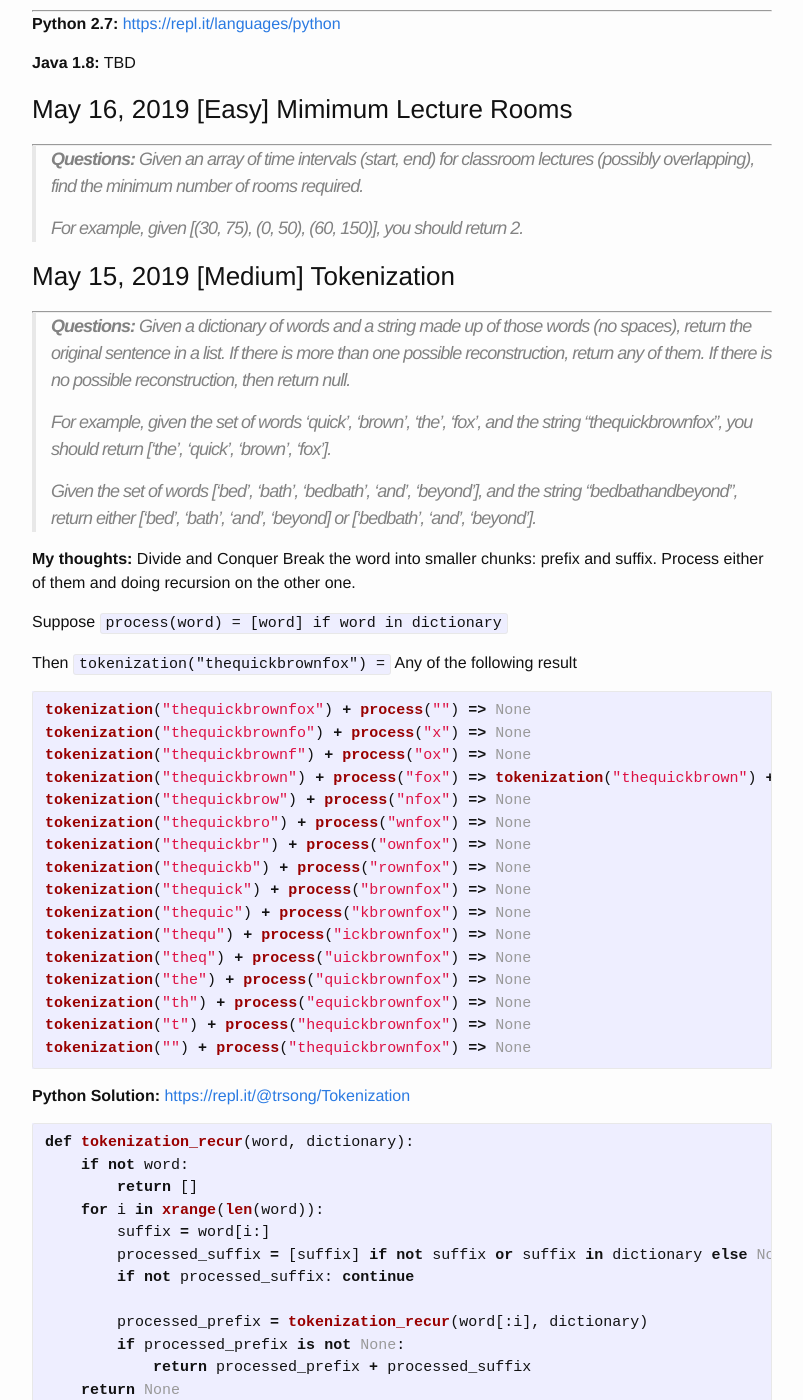
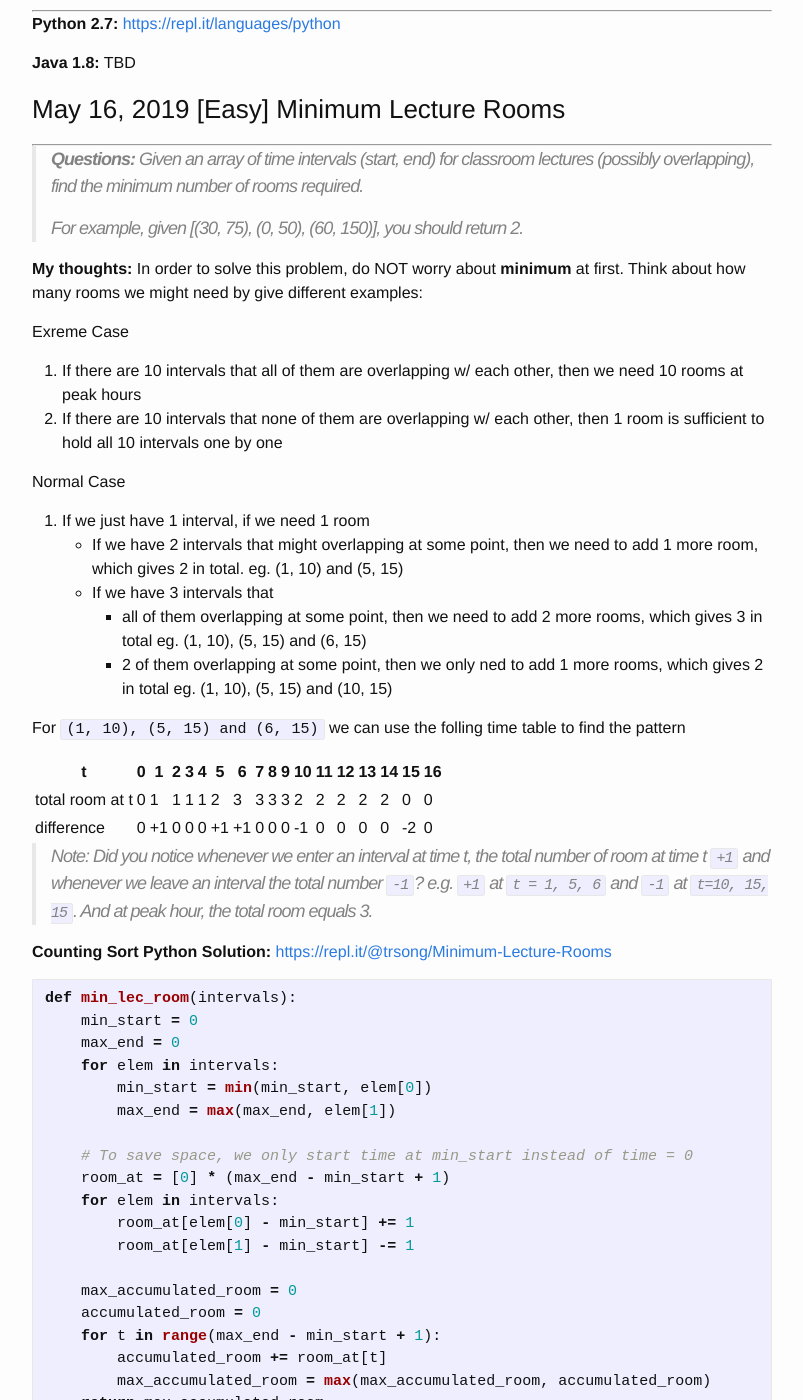
Before and after one commit to trsong/trsong.github.io, a Jekyll site: the page built from _posts/2019-04-30-DailyQuestions.md, in a window 1280 px wide and 1400 px high, scrolled down 778 px. Shown: the whole window, without its empty margins (238-1041 px from the left). Built offline with Jekyll 4.4.1, drawn with Linux system fonts in a browser that asks for light colours; some of the changed text lies outside the part shown.

````diff
--- a/_posts/2019-04-30-DailyQuestions.md
+++ b/_posts/2019-04-30-DailyQuestions.md
@@ -90,11 +90,119 @@ Explanation: Another possible reconstruction is ["JFK","SFO","ATL","JFK","ATL","
 
 -->
 
-### May 16, 2019 \[Easy\] Mimimum Lecture Rooms
+### May 16, 2019 \[Easy\] Minimum Lecture Rooms
 ---
 > **Questions:** Given an array of time intervals (start, end) for classroom lectures (possibly overlapping), find the minimum number of rooms required.
 >
 > For example, given [(30, 75), (0, 50), (60, 150)], you should return 2.
+
+**My thoughts:** In order to solve this problem, do NOT worry about **minimum** at first. Think about how many rooms we might need by give different examples:
+
+Exreme Case
+1. If there are 10 intervals that all of them are overlapping w/ each other, then we need 10 rooms
+   at peak hours
+2. If there are 10 intervals that none of them are overlapping w/ each other, then 1 room is sufficient to hold all 10 intervals one by one
+
+Normal Case
+1. If we just have 1 interval, if we need 1 room
+   - If we have 2 intervals that might overlapping at some point, then we need to add 1 more room, which gives 2 in total. eg. (1, 10) and (5, 15)
+   - If we have 3 intervals that
+     - all of them overlapping at some point, then we need to add 2 more rooms, which gives 3 in total eg. (1, 10), (5, 15) and (6, 15)
+     - 2 of them overlapping at some point, then we only ned to add 1 more rooms, which gives 2 in total eg. (1, 10), (5, 15) and (10, 15)
+
+For `(1, 10), (5, 15) and (6, 15)` we can use the folling time table to find the pattern
+
+|t|                0| 1| 2| 3| 4| 5| 6| 7| 8| 9| 10| 11| 12| 13| 14| 15 | 16 |
+|-|                -| -| -| -| -| -| -| -| -| -|  -|  -|  -|  -|  -|   -|   -|
+|total room at t | 0| 1| 1| 1| 1| 2| 3| 3| 3| 3|  2|  2|  2|  2|  2|   0|   0|
+|difference      | 0|+1| 0| 0| 0|+1|+1| 0| 0| 0| -1|  0|  0|  0|  0|  -2|   0|
+
+> Note: Did you notice whenever we enter an interval at time t, the total number of room at time t `+1` and whenever we leave an interval the total number `-1`? e.g. `+1` at `t = 1, 5, 6` and `-1` at `t=10, 15, 15`. And at peak hour, the total room equals 3.
+
+**Counting Sort Python Solution:** [https://repl.it/@trsong/Minimum-Lecture-Rooms](https://repl.it/@trsong/Minimum-Lecture-Rooms)
+```py
+def min_lec_room(intervals):
+    min_start = 0
+    max_end = 0
+    for elem in intervals:
+        min_start = min(min_start, elem[0])
+        max_end = max(max_end, elem[1])
+
+    # To save space, we only start time at min_start instead of time = 0
+    room_at = [0] * (max_end - min_start + 1)
+    for elem in intervals:
+        room_at[elem[0] - min_start] += 1
+        room_at[elem[1] - min_start] -= 1
+
+    max_accumulated_room = 0
+    accumulated_room = 0
+    for t in range(max_end - min_start + 1):
+        accumulated_room += room_at[t]
+        max_accumulated_room = max(max_accumulated_room, accumulated_room)
+    return max_accumulated_room
+
+def main():
+    t1 = (-10, 0)
+    t2 = (-5, 5)
+    t3 = (0, 10)
+    t4 = (5, 15)
+    assert min_lec_room([t1, t1, t1]) == 3
+    assert min_lec_room([(30, 75), (0, 50), (60, 150)]) == 2
+    assert min_lec_room([t3, t1]) == 1
+    assert min_lec_room([t1, t3, t2, t4]) == 2
+    assert min_lec_room([t4, t3, t2, t1, t1, t2, t3, t4]) == 4
+
+if __name__ == '__main__':
+    main()
+```
+
+
+> Note: in order to save space, can we just calculate at either start time or end time?
+
+For `(1, 10), (5, 15) and (6, 15)`, in order to save space, we just consider end point
+
+|t|                1| 5| 6| 10| 15|
+|-|                -| -| -|  -|  -|
+|total room at t | 1| 2| 3|  2|  0|
+|difference      | +1|+1|+1| -1| -2|
+
+**Python Solution:** [https://repl.it/@trsong/Minimum-Lecture-Rooms2](https://repl.it/@trsong/Minimum-Lecture-Rooms2)
+```py
+def min_lec_room(intervals):
+    begins = [(e[0], 1) for e in intervals]
+    ends = [(e[1], -1) for e in intervals]
+    all_points = begins + ends
+    sorted_all_points = sorted(all_points, key=lambda x: x[0])
+
+    max_accumulated_room = 0
+    accumulated_room = 0
+    i = 0
+    while i < len(sorted_all_points):
+        accu = sorted_all_points[i][1]
+        # Combine all the rooms for the same time
+        while i + 1 < len(sorted_all_points) and sorted_all_points[i+1][0] == sorted_all_points[i][0]:
+            accu += sorted_all_points[i+1][1]
+            i += 1
+        accumulated_room += accu
+        max_accumulated_room = max(max_accumulated_room, accumulated_room)
+        i += 1
+    return max_accumulated_room
+
+def main():
+    t1 = (-10, 0)
+    t2 = (-5, 5)
+    t3 = (0, 10)
+    t4 = (5, 15)
+    assert min_lec_room([t1, t1, t1]) == 3
+    assert min_lec_room([(30, 75), (0, 50), (60, 150)]) == 2
+    assert min_lec_room([t3, t1]) == 1
+    assert min_lec_room([t1, t3, t2, t4]) == 2
+    assert min_lec_room([t4, t3, t2, t1, t1, t2, t3, t4]) == 4
+
+if __name__ == '__main__':
+    main()
+```
+
 
 
 ### May 15, 2019 \[Medium\] Tokenization
````
